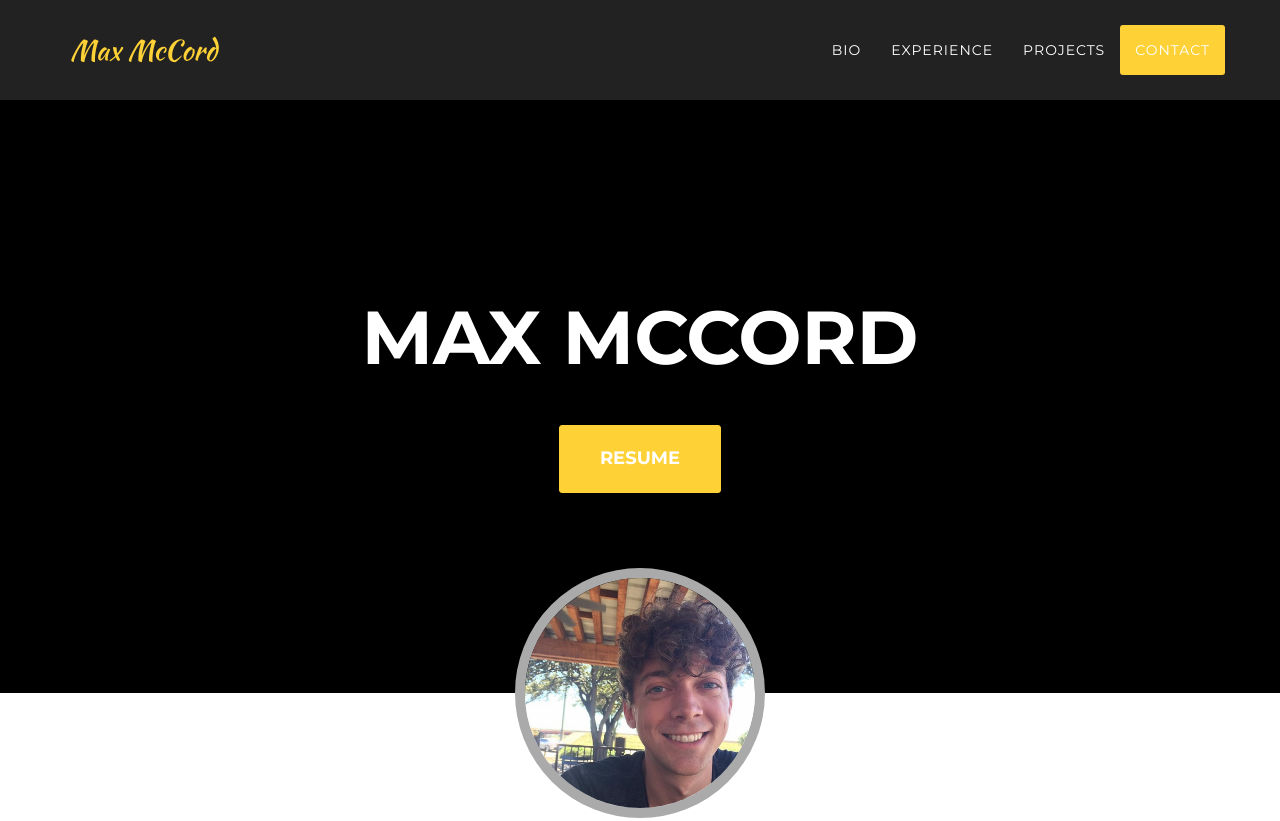
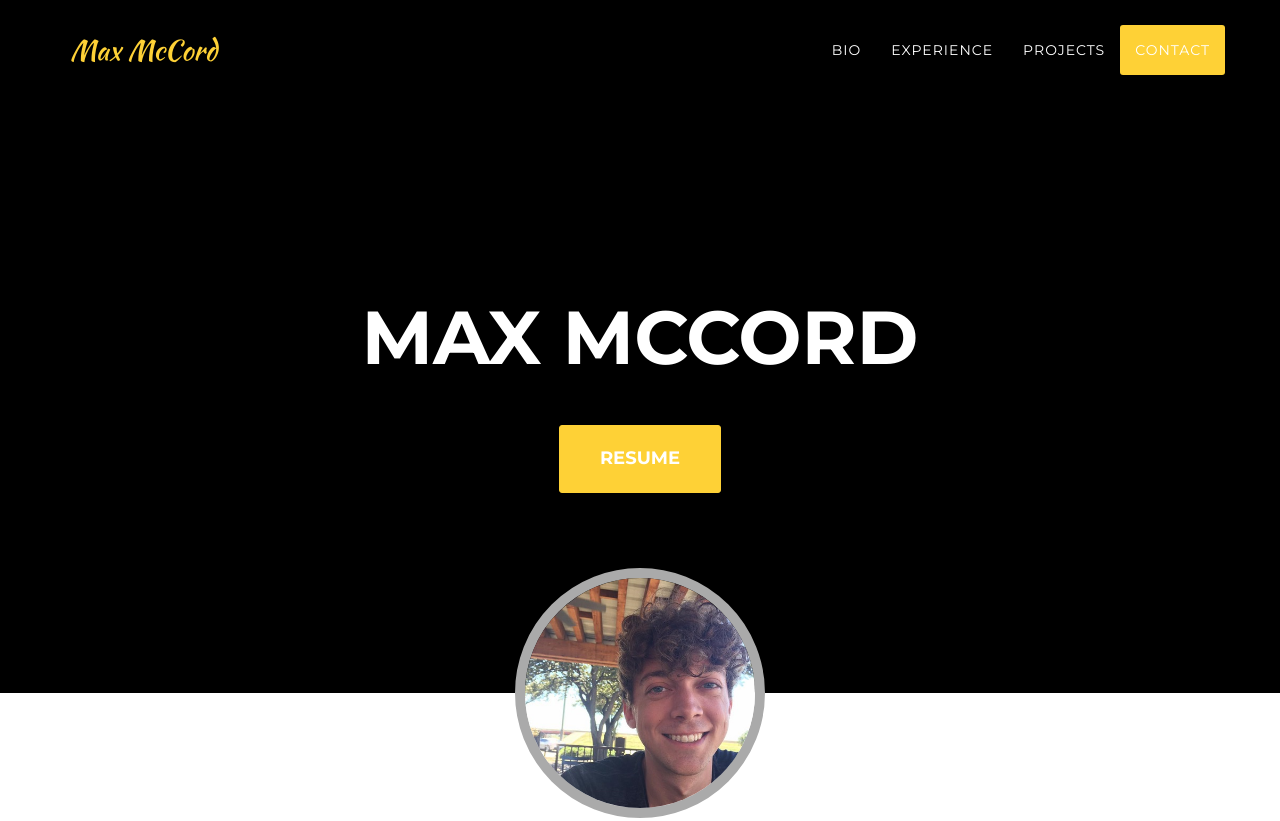
Before and after one commit to maxmccord/maxmccordco, a website: page src/index.html in a window 1280 px wide. Shown: the top 821 px of the page. Drawn offline with nearby package versions, Linux system fonts and the light colour scheme; files that its build step writes are made by us from their sources; a web font is replaced by a local one.

Commit message:
(quick) adding transparency to non-affixed nav

```diff
--- a/src/css/homepage.css
+++ b/src/css/homepage.css
@@ -243,8 +243,7 @@ fieldset[disabled] .btn-xl.active {
 
 @media (min-width: 768px) {
   .navbar-custom {
-    /* TODO: put this back when I figure out the affix things
-    background-color: transparent; */
+    background-color: transparent;
     padding: 25px 0;
     -webkit-transition: padding 0.3s;
     -moz-transition: padding 0.3s;
```
